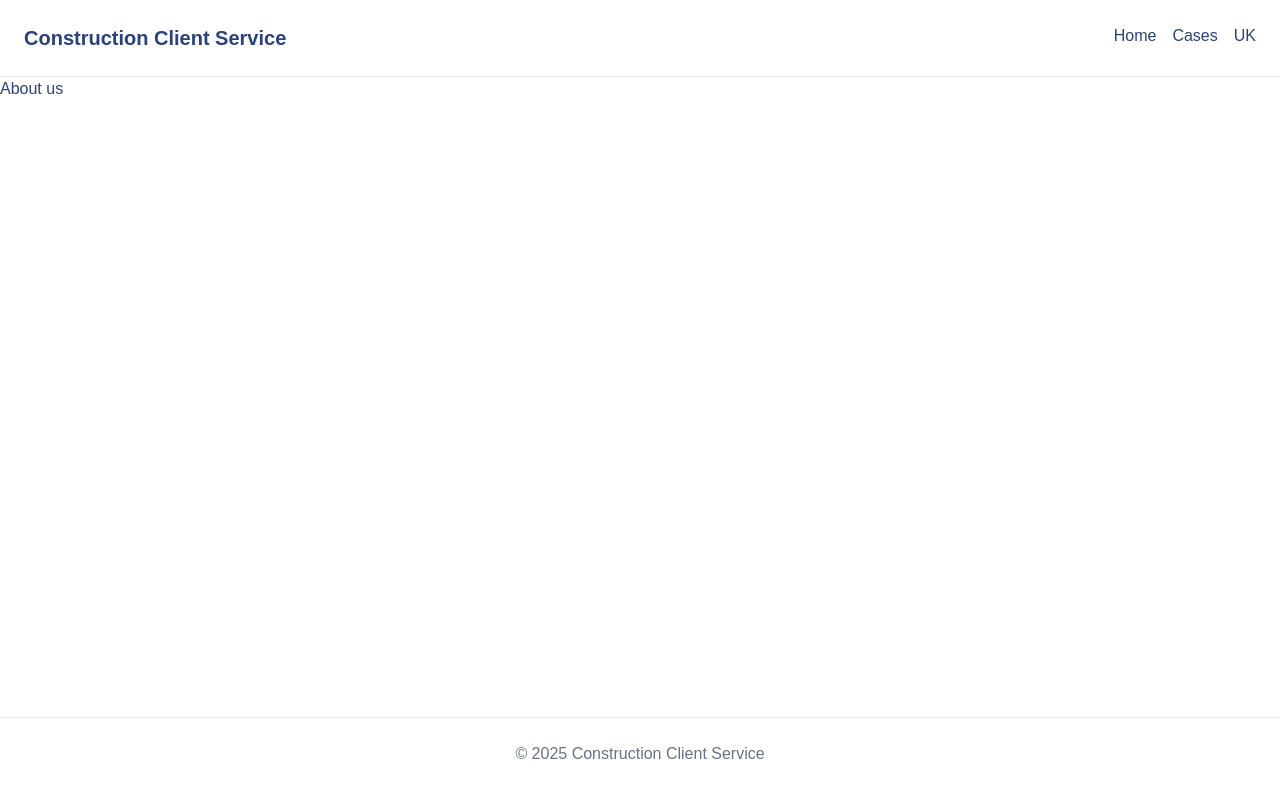
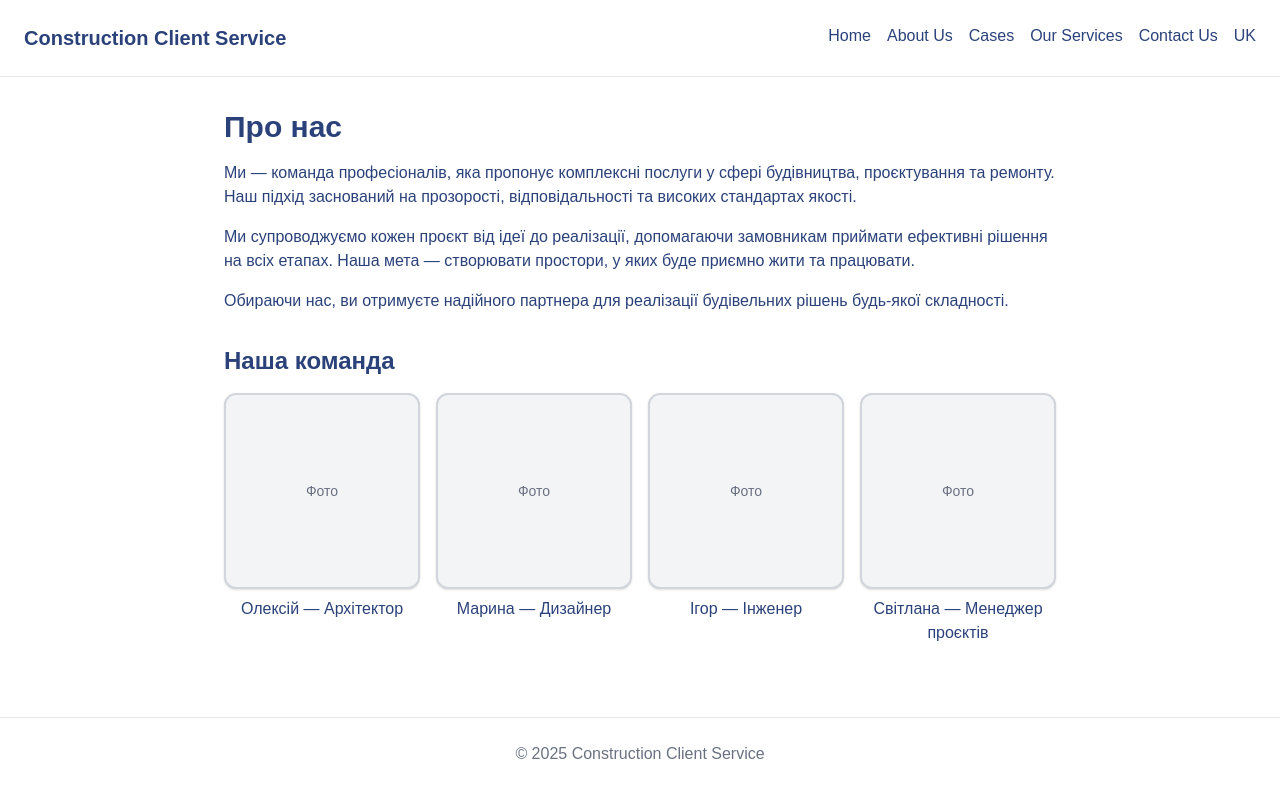
Before and after one commit to MarynaDanyliuk/construction-client-site, a Next.js app: page /en/about in a window 1280 px wide. Built offline with nearby package versions, Linux system fonts and the light colour scheme.

Commit message:
add page About us

```diff
--- a/app/[locale]/about/page.tsx
+++ b/app/[locale]/about/page.tsx
@@ -1,3 +1,38 @@
 export default function AboutPage() {
-  return <div>About us</div>;
+  return (
+    <section className="p-8 max-w-4xl mx-auto">
+      <h1 className="text-3xl font-bold mb-4">Про нас</h1>
+      <p className="mb-4">
+        Ми — команда професіоналів, яка пропонує комплексні послуги у сфері будівництва,
+        проєктування та ремонту. Наш підхід заснований на прозорості, відповідальності та високих
+        стандартах якості.
+      </p>
+      <p className="mb-4">
+        Ми супроводжуємо кожен проєкт від ідеї до реалізації, допомагаючи замовникам приймати
+        ефективні рішення на всіх етапах. Наша мета — створювати простори, у яких буде приємно жити
+        та працювати.
+      </p>
+      <p className="mb-8">
+        Обираючи нас, ви отримуєте надійного партнера для реалізації будівельних рішень будь-якої
+        складності.
+      </p>
+
+      <h2 className="text-2xl font-semibold mb-4">Наша команда</h2>
+      <ul className="grid grid-cols-1 sm:grid-cols-2 md:grid-cols-4 gap-4">
+        {[
+          { name: 'Олексій — Архітектор' },
+          { name: 'Марина — Дизайнер' },
+          { name: 'Ігор — Інженер' },
+          { name: 'Світлана — Менеджер проєктів' },
+        ].map((member, index) => (
+          <li key={index} className="flex flex-col items-center">
+            <div className="w-full aspect-square rounded-xl border-2 border-gray-300 bg-gray-100 flex items-center justify-center text-gray-500 text-center text-sm p-2 shadow">
+              Фото
+            </div>
+            <p className="text-center mt-2">{member.name}</p>
+          </li>
+        ))}
+      </ul>
+    </section>
+  );
 }
--- a/app/[locale]/layout.tsx
+++ b/app/[locale]/layout.tsx
@@ -60,7 +60,11 @@ export default async function LocaleLayout({
           <h1 className="text-xl font-bold">{t.siteName}</h1>
           <nav className="space-x-4">
             <Link href={`/${locale}`}>{t.home}</Link>
+
+            <Link href={`/${locale}/about`}>{t.about.title}</Link>
             <Link href={`/${locale}/cases`}>{t.cases}</Link>
+            <Link href={`/${locale}/services`}>{t.services.title}</Link>
+            <Link href={`/${locale}/contact`}>{t.contact.title}</Link>
             {locale === 'uk' ? <Link href="/en">EN</Link> : <Link href="/uk">UK</Link>}
           </nav>
         </header>
--- a/app/components/MetaHead.tsx
+++ b/app/components/MetaHead.tsx
@@ -13,8 +13,8 @@ type MetaHeadProps = {
 const MetaHead = ({
   title = 'Служба замовника',
   description = 'Якісне супроводження будівництва',
-  image = 'https://construction-client-site-9z5w.vercel.app/images/og-image.jpg',
-  url = 'https://construction-client-site-9z5w.vercel.app',
+  image = 'https://construction-client-site.vercel.app/images/og-image.jpg',
+  url = 'https://construction-client-site.vercel.app',
   locale = 'uk_UA',
 }: MetaHeadProps) => {
   return (
```
